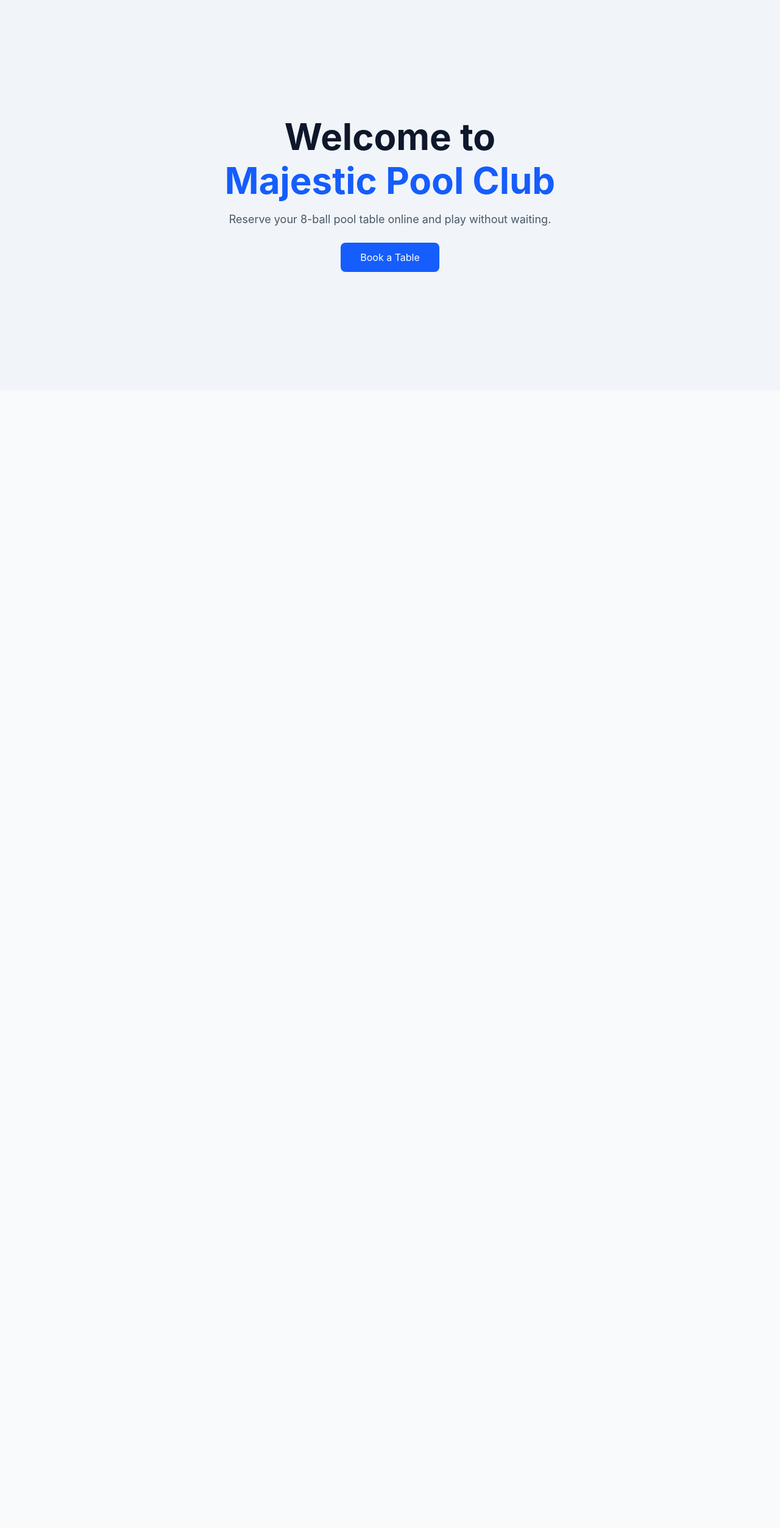
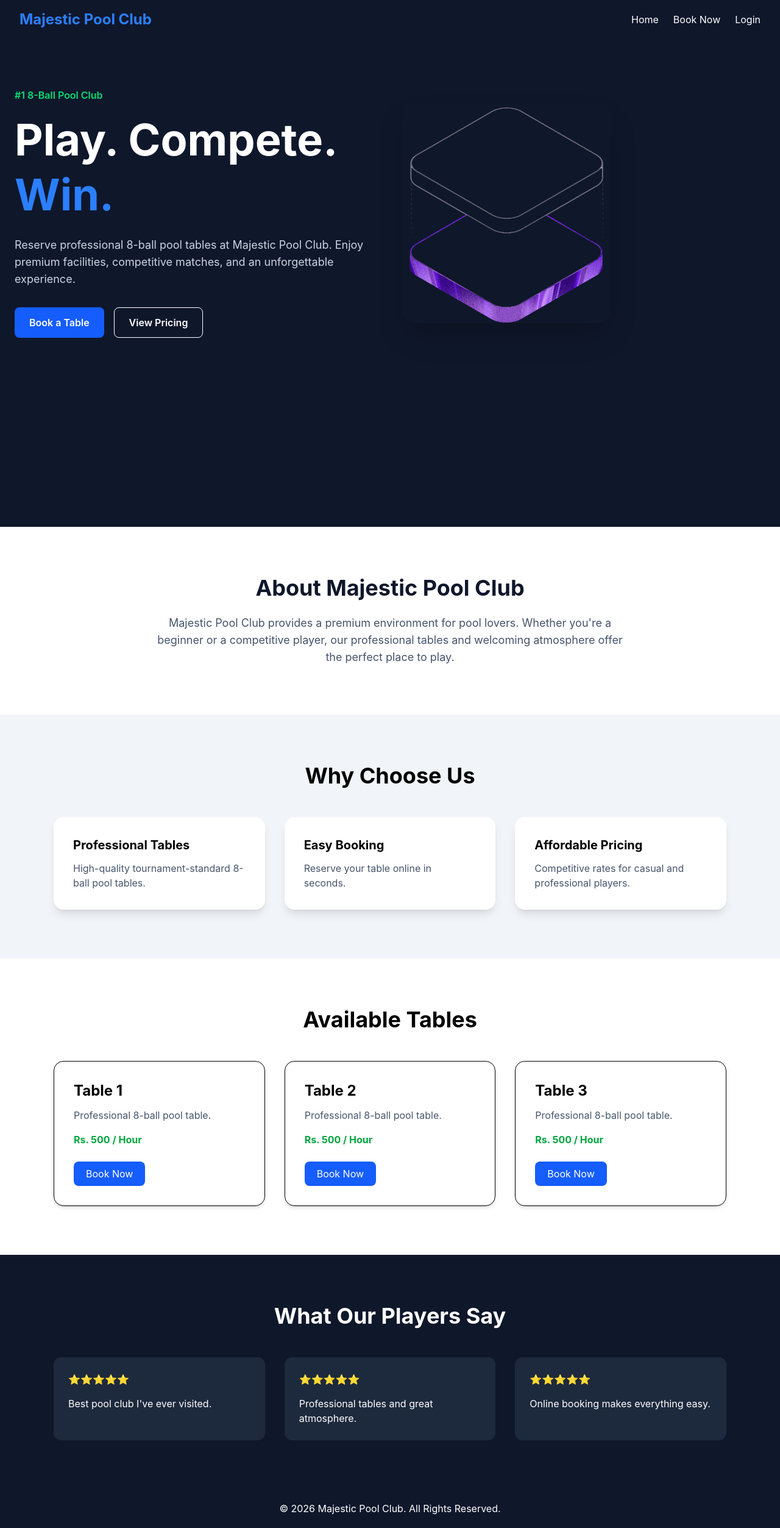
Before and after one commit to afkerthowfeek7860-code/Indoor-Sports-Booking-System, a React (Vite) app in the folder client/: page / in a window 1280 px wide. Shown: the whole page at 61% size. Before the commit the page ends 800 px from the top, so only its background shows below. Built offline with nearby package versions, Linux system fonts and the light colour scheme.

Commit message:
Develop initial homepage and navigation for Majestic Pool Club

```diff
--- a/client/src/pages/Home.jsx
+++ b/client/src/pages/Home.jsx
@@ -1,25 +1,183 @@
-function Hero() {
+import Navbar from "../components/Navbar";
+import Footer from "../components/Footer";
+import heroImg from "../assets/hero.png";
+
+function Home() {
   return (
-    <section className="min-h-[80vh] flex items-center justify-center bg-slate-100">
-      <div className="text-center">
-        <h1 className="text-6xl font-bold text-slate-900">
-          Welcome to
+    <>
+      <Navbar />
+
+      {/* Hero Section */}
+      <section className="bg-slate-900 min-h-screen text-white">
+        <div className="max-w-7xl mx-auto px-6 py-20 grid md:grid-cols-2 gap-10 items-center">
+
+          <div>
+            <p className="text-green-400 font-semibold mb-4">
+              #1 8-Ball Pool Club
+            </p>
+
+            <h1 className="text-5xl md:text-7xl font-bold leading-tight">
+              Play. Compete.
+              <span className="text-blue-500"> Win.</span>
             </h1>
 
-        <h2 className="text-6xl font-bold text-blue-600 mt-3">
-          Majestic Pool Club
+            <p className="mt-6 text-lg text-slate-300">
+              Reserve professional 8-ball pool tables at Majestic Pool Club.
+              Enjoy premium facilities, competitive matches, and an unforgettable experience.
+            </p>
+
+            <div className="mt-8 flex gap-4">
+              <button className="bg-blue-600 hover:bg-blue-700 px-6 py-3 rounded-lg font-semibold">
+                Book a Table
+              </button>
+
+              <button className="border border-white hover:bg-white hover:text-slate-900 px-6 py-3 rounded-lg font-semibold">
+                View Pricing
+              </button>
+            </div>
+          </div>
+
+          <div>
+            <img
+              src={heroImg}
+              alt="Pool Club"
+              className="rounded-3xl shadow-2xl"
+            />
+          </div>
+        </div>
+      </section>
+
+      {/* About */}
+      <section className="py-20 bg-white">
+        <div className="max-w-6xl mx-auto px-6 text-center">
+          <h2 className="text-4xl font-bold text-slate-900">
+            About Majestic Pool Club
           </h2>
 
-        <p className="mt-5 text-lg text-gray-600">
-          Reserve your 8-ball pool table online and play without waiting.
+          <p className="mt-6 text-lg text-slate-600 max-w-3xl mx-auto">
+            Majestic Pool Club provides a premium environment for pool lovers.
+            Whether you're a beginner or a competitive player, our professional
+            tables and welcoming atmosphere offer the perfect place to play.
+          </p>
+        </div>
+      </section>
+
+      {/* Features */}
+      <section className="bg-slate-100 py-20">
+        <div className="max-w-6xl mx-auto px-6">
+
+          <h2 className="text-4xl font-bold text-center mb-12">
+            Why Choose Us
+          </h2>
+
+          <div className="grid md:grid-cols-3 gap-8">
+
+            <div className="bg-white p-8 rounded-2xl shadow-lg">
+              <h3 className="text-xl font-bold mb-3">
+                Professional Tables
+              </h3>
+              <p className="text-slate-600">
+                High-quality tournament-standard 8-ball pool tables.
+              </p>
+            </div>
+
+            <div className="bg-white p-8 rounded-2xl shadow-lg">
+              <h3 className="text-xl font-bold mb-3">
+                Easy Booking
+              </h3>
+              <p className="text-slate-600">
+                Reserve your table online in seconds.
+              </p>
+            </div>
+
+            <div className="bg-white p-8 rounded-2xl shadow-lg">
+              <h3 className="text-xl font-bold mb-3">
+                Affordable Pricing
+              </h3>
+              <p className="text-slate-600">
+                Competitive rates for casual and professional players.
+              </p>
+            </div>
+
+          </div>
+        </div>
+      </section>
+
+      {/* Tables */}
+      <section className="py-20 bg-white">
+        <div className="max-w-6xl mx-auto px-6">
+
+          <h2 className="text-4xl font-bold text-center mb-12">
+            Available Tables
+          </h2>
+
+          <div className="grid md:grid-cols-3 gap-8">
+
+            {[1, 2, 3].map((table) => (
+              <div
+                key={table}
+                className="border rounded-2xl p-8 shadow-md hover:shadow-xl transition"
+              >
+                <h3 className="text-2xl font-bold">
+                  Table {table}
+                </h3>
+
+                <p className="mt-3 text-slate-600">
+                  Professional 8-ball pool table.
                 </p>
 
-        <button className="bg-blue-600 text-white px-8 py-3 rounded-lg mt-6">
-          Book a Table
+                <p className="mt-4 text-green-600 font-bold">
+                  Rs. 500 / Hour
+                </p>
+
+                <button className="mt-6 bg-blue-600 text-white px-5 py-2 rounded-lg">
+                  Book Now
                 </button>
               </div>
+            ))}
+
+          </div>
+        </div>
       </section>
+
+      {/* Testimonials */}
+      <section className="bg-slate-900 text-white py-20">
+        <div className="max-w-6xl mx-auto px-6">
+
+          <h2 className="text-4xl font-bold text-center mb-12">
+            What Our Players Say
+          </h2>
+
+          <div className="grid md:grid-cols-3 gap-8">
+
+            <div className="bg-slate-800 p-6 rounded-xl">
+              ⭐⭐⭐⭐⭐
+              <p className="mt-4">
+                Best pool club I've ever visited.
+              </p>
+            </div>
+
+            <div className="bg-slate-800 p-6 rounded-xl">
+              ⭐⭐⭐⭐⭐
+              <p className="mt-4">
+                Professional tables and great atmosphere.
+              </p>
+            </div>
+
+            <div className="bg-slate-800 p-6 rounded-xl">
+              ⭐⭐⭐⭐⭐
+              <p className="mt-4">
+                Online booking makes everything easy.
+              </p>
+            </div>
+
+          </div>
+        </div>
+      </section>
+
+      <Footer />
+    </>
   );
 }
 
-export default Hero;
+export default Home;
```
Lines whose indentation alone changed are shown as unchanged.
